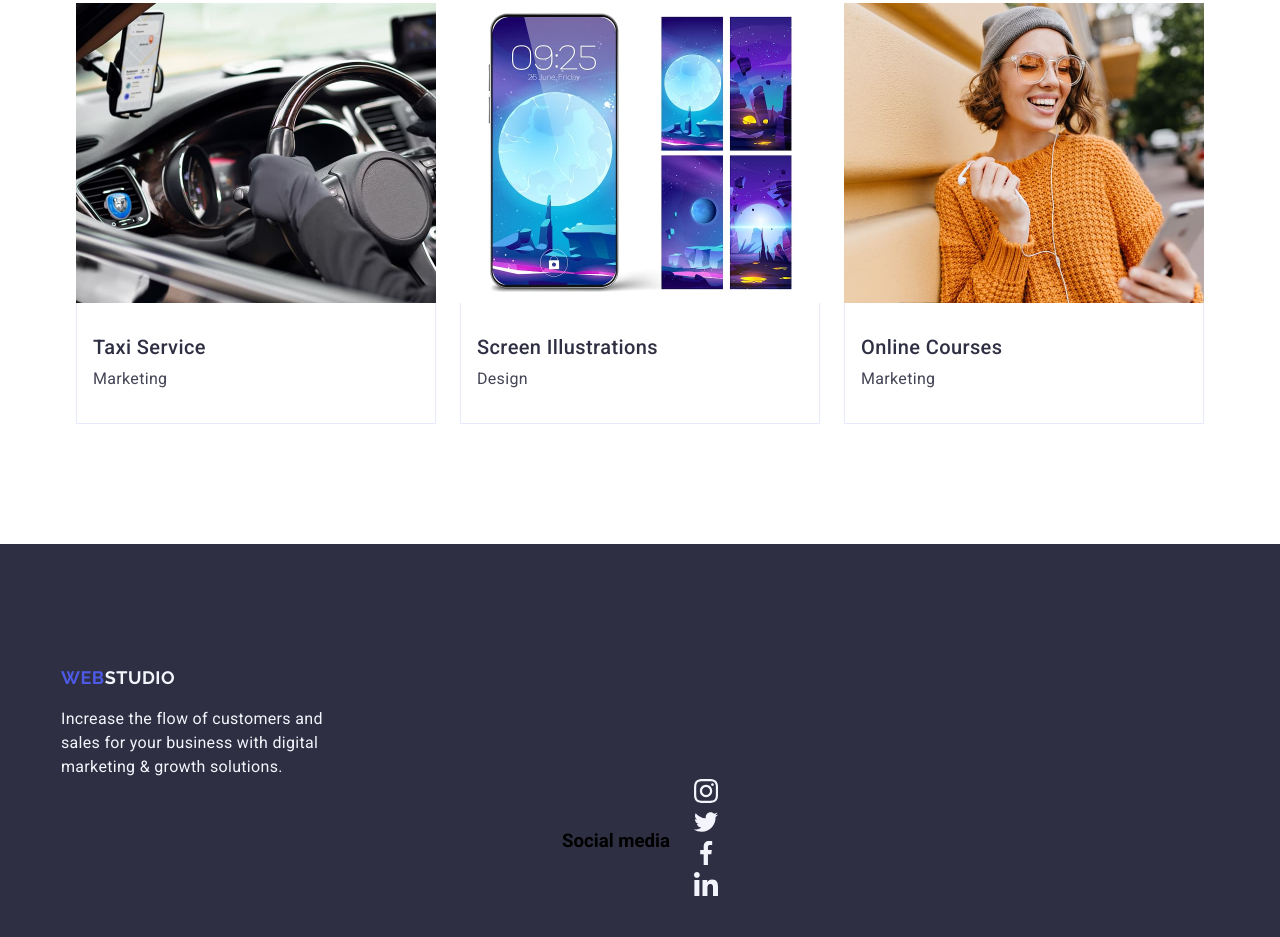
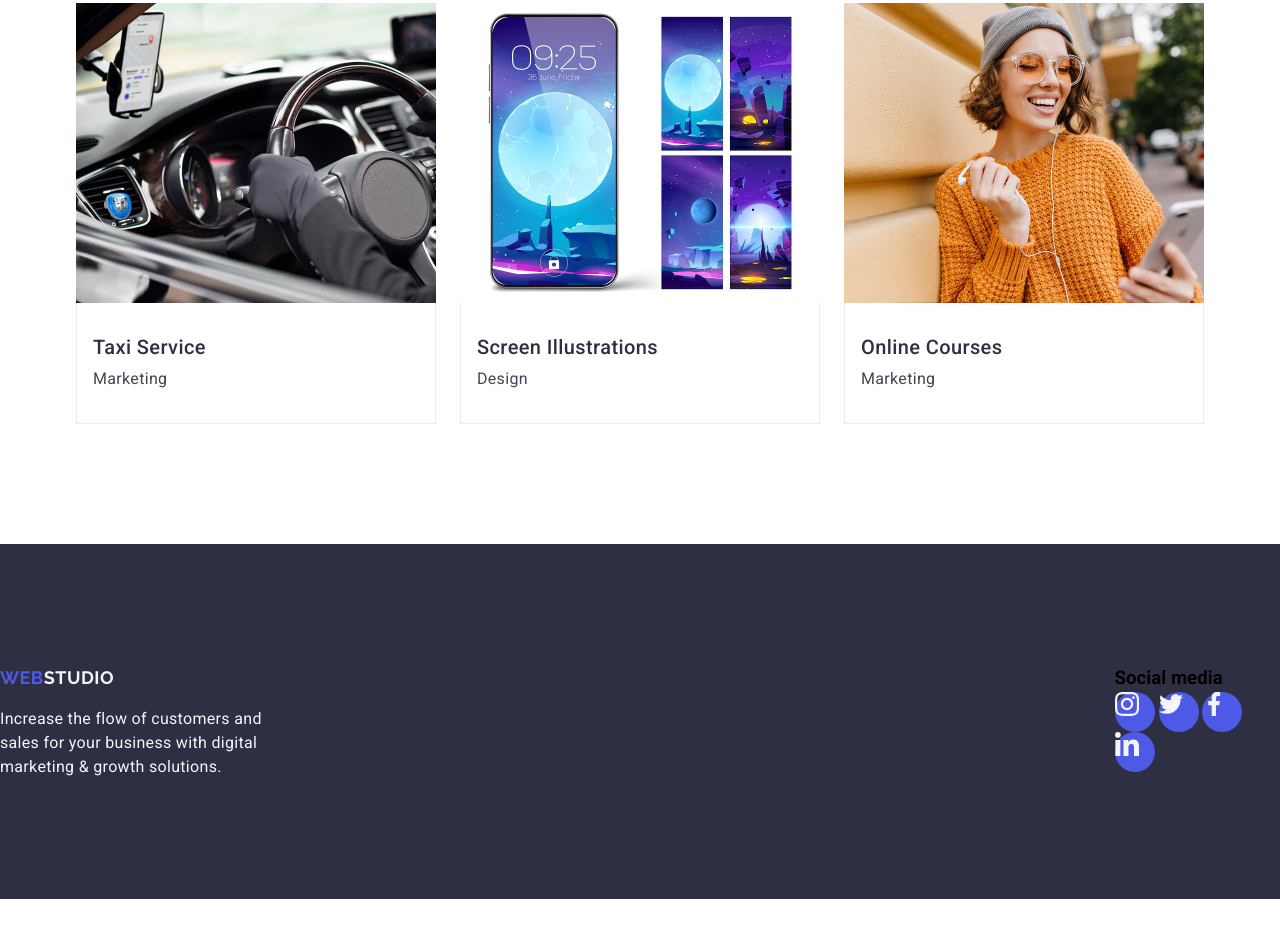
Before and after one commit to emcekare/goit-markup-hw-04, a plain HTML site: page index.html in a window 1280 px wide. Shown: the part 2586-3523 px from the top of the page. After the commit the page ends 3485 px from the top, so only its background shows below. Drawn offline with nearby package versions, Linux system fonts and the light colour scheme.

Commit message:
some-changes-2

```diff
--- a/css/styles.css
+++ b/css/styles.css
@@ -1,9 +1,8 @@
 body {
     font-family: "Roboto", sans-serif;
     line-height: 1.5;
-    display: flex;
-    flex-direction: column;
-    min-height: 100vh;
+
+
       }
 
 * {
@@ -446,6 +445,7 @@ padding-bottom: 120px;
     padding-bottom: 120px;
     background-color: #2e2f42;
     justify-content: center;
+    display: flex;
 
 }
 
@@ -481,11 +481,17 @@ padding-bottom: 120px;
     height: 24px;
 }
 
-.page-finish .icon-container {
-display: flex;
+
+.page-finish .icon-list{
+    width: 40px;
+    height: 40px;
+    background-color: #4d5ae5;
+    border-radius: 50%;
+    display: inline-block;
     gap: 24px;
     justify-content: center;
-    align-items: center;
-}
+        align-items: center;
+  }
+
 
 /* Footer Bitti */
```
